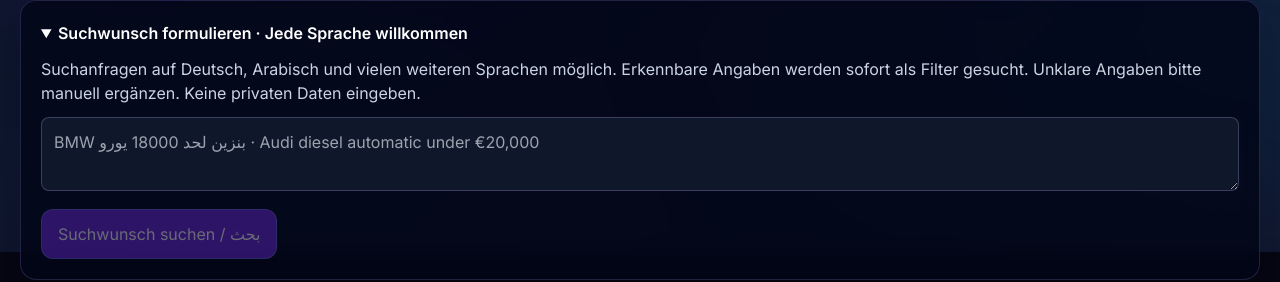
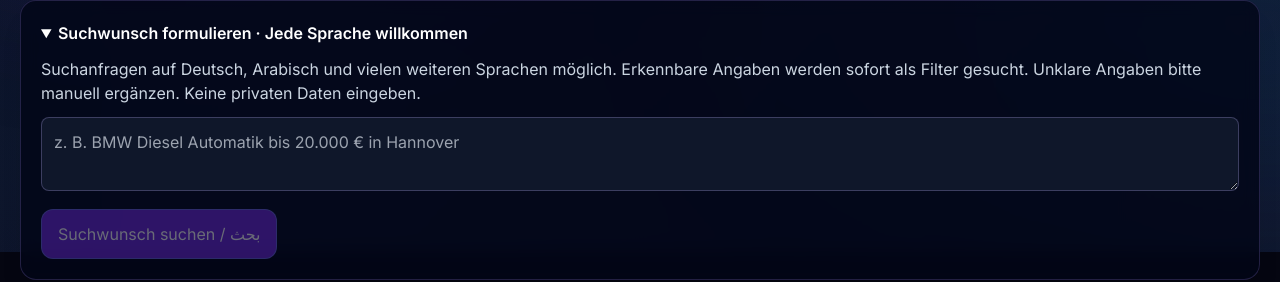
Before and after one commit to Diaa6969/luvipro-website, a Next.js app: page /marketplace in a window 1280 px wide. Shown: the part 548-830 px from the top of the page. Built offline with nearby package versions, Linux system fonts and the light colour scheme; no server answers.

Commit message:
Marketplace Suchwunsch hint follows visitor language; default example is German

```diff
--- a/src/components/marketplace/browse.tsx
+++ b/src/components/marketplace/browse.tsx
@@ -4,6 +4,8 @@ import {market,Listing,money,panel,input,button} from './client';import {MarketP
 import {interpretVehicleWish} from '@/lib/marketplace/multilingual-search';
 import {CAR_BRANDS} from '@/lib/marketplace/car-brands';
 import {modelsForBrand} from '@/lib/marketplace/car-models';
+import {marketplaceSearchHint} from '@/lib/marketplace/search-hints';
+import {getPreferredSiteLocale, type SiteLocale} from '@/lib/site-locales';
 export function MarketBrowse({dealerId}:{dealerId?:string}={}){
  const [filters,setFilters]=useState<Record<string,unknown>>(dealerId?{dealer_id:dealerId}:{});const [applied,setApplied]=useState<Record<string,unknown>>(dealerId?{dealer_id:dealerId}:{});const [items,setItems]=useState<Listing[]>([]);const [offset,setOffset]=useState(0);const [total,setTotal]=useState(0);const [busy,setBusy]=useState(true);const [error,setError]=useState('');
  async function search(page=0,selected=filters){setBusy(true);setError('');try{const x=await market({action:'read',mode:'search',filters:selected,offset:page});setItems(x.items||[]);setApplied({...selected});setTotal(x.total||0);setOffset(page);}catch(e){setError((e as Error).message);}finally{setBusy(false);}}
@@ -27,6 +29,14 @@ export function MarketBrowse({dealerId}:{dealerId?:string}={}){
   return next;
  });
 
+ const [hintLocale,setHintLocale]=useState<SiteLocale>('de');
+ useEffect(()=>{
+  const refresh=()=>setHintLocale(getPreferredSiteLocale());
+  refresh();
+  window.addEventListener('storage',refresh);
+  window.addEventListener('pageshow',refresh);
+  return ()=>{window.removeEventListener('storage',refresh);window.removeEventListener('pageshow',refresh);};
+ },[]);
  const [customBrand,setCustomBrand]=useState(false);const [customModel,setCustomModel]=useState(false);const [wish,setWish]=useState('');const [assistNotice,setAssistNotice]=useState('');const [recognized,setRecognized]=useState<string[]>([]);const [assisting,setAssisting]=useState(false);
  async function suggest(){
   setAssisting(true);
@@ -44,7 +54,7 @@ export function MarketBrowse({dealerId}:{dealerId?:string}={}){
   }finally{setAssisting(false);}
  }
  return <><details className={panel+' mb-5'} open><summary className="cursor-pointer font-semibold">Suchwunsch formulieren · Jede Sprache willkommen</summary><p className="my-3 text-slate-300">Suchanfragen auf Deutsch, Arabisch und vielen weiteren Sprachen möglich. Erkennbare Angaben werden sofort als Filter gesucht. Unklare Angaben bitte manuell ergänzen. Keine privaten Daten eingeben.</p>
- <textarea aria-label="Suchwunsch in beliebiger Sprache" dir="auto" lang="und" className={input} maxLength={1000} value={wish} onChange={e=>setWish(e.target.value)} placeholder="BMW بنزين لحد 18000 يورو · Audi diesel automatic under €20,000"/>
+ <textarea aria-label="Suchwunsch in beliebiger Sprache" dir={hintLocale==='ar'?'rtl':'auto'} lang={hintLocale} className={input} maxLength={1000} value={wish} onChange={e=>setWish(e.target.value)} placeholder={marketplaceSearchHint(hintLocale)}/>
  <button className={button+' mt-3'} disabled={assisting||busy||wish.trim().length<3} onClick={()=>void suggest()}>{assisting?'Suche läuft …':'Suchwunsch suchen / بحث'}</button>
  {assistNotice&&<div role="status" aria-live="polite" className="mt-4 rounded-lg border border-cyan-400/25 p-3 text-sm"><p>{assistNotice}</p>{recognized.length>0&&<p className="mt-2 text-slate-300">Erkannt: {recognized.join(' · ')}</p>}</div>}
  </details><form className={panel+' grid gap-3 sm:grid-cols-3'} onSubmit={e=>{e.preventDefault();void search();}}>
```
